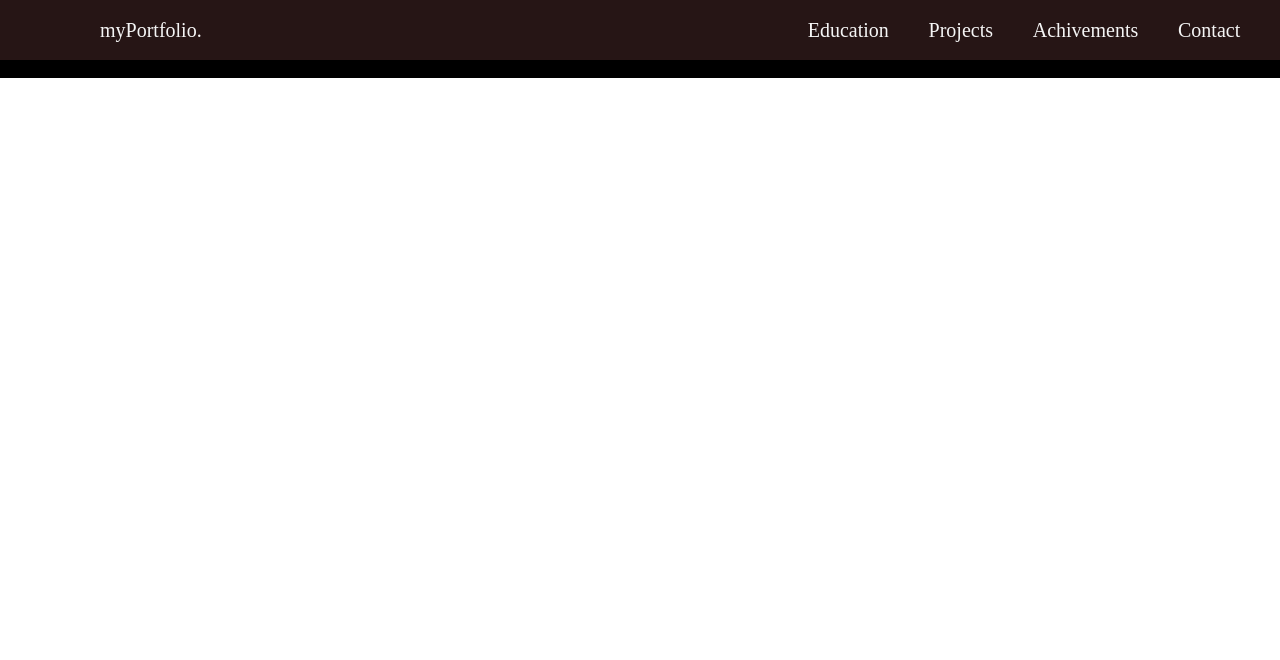
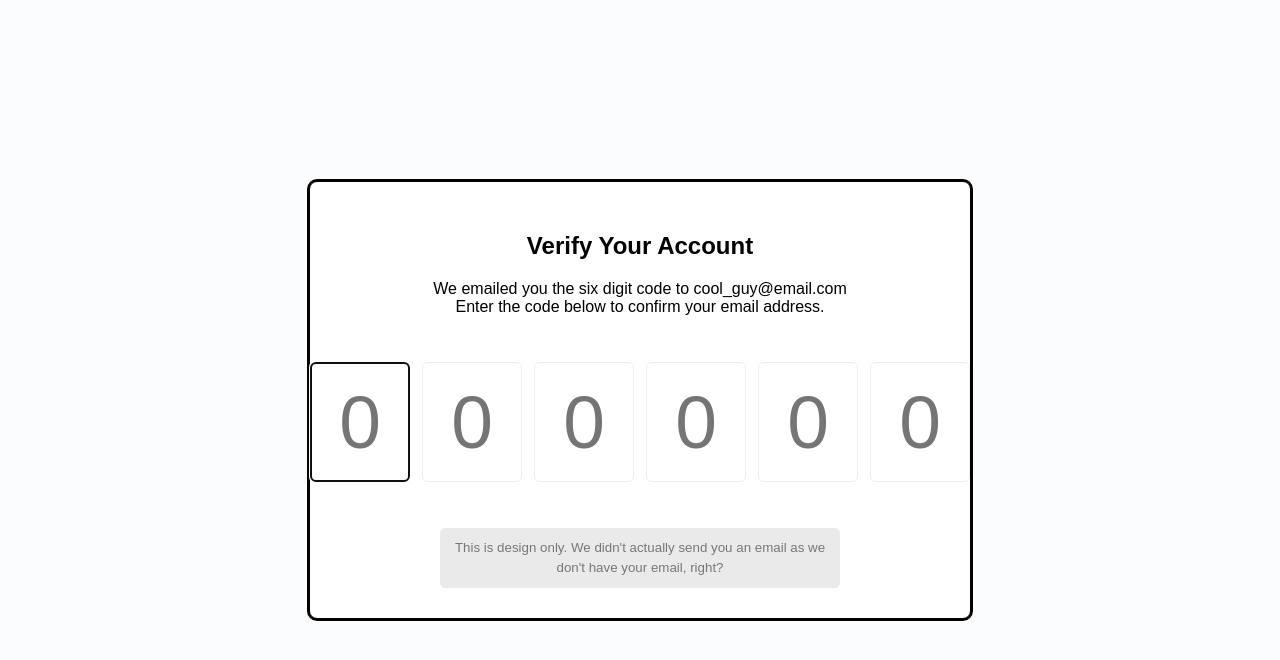
Before and after one commit to yashbanarase/Verify_UI, a plain HTML site: page index.html in a window 1280 px wide. Drawn offline with Linux system fonts and the light colour scheme; a web font is replaced by a local one.

Commit message:
Project2

```diff
--- a/index.html
+++ b/index.html
@@ -1,28 +1,27 @@
 <!DOCTYPE html>
 <html lang="en">
   <head>
-    <meta charset="UTF-8">
-    <meta name="viewport" content="width=device-width, initial-scale=1.0">
-    <title>Document</title>
-    <link rel="stylesheet" href="style.css"/>
+    <meta charset="UTF-8" />
+    <meta name="viewport" content="width=device-width, initial-scale=1.0" />
+    <link rel="stylesheet" href="style.css" />
+    <title>Verify Account</title>
   </head>
   <body>
-    <header>
-        <div id="navbar">
-            <div id="logo">
-                <a >myPortfolio.</a>
+    <div class="container">
+      <h2>Verify Your Account</h2>
+      <p>We emailed you the six digit code to cool_guy@email.com <br/> Enter the code below to confirm your email address.</p>
+      <div class="code-container">
+        <input type="number" class="code" placeholder="0" min="0" max="9" required>
+        <input type="number" class="code" placeholder="0" min="0" max="9" required>
+        <input type="number" class="code" placeholder="0" min="0" max="9" required>
+        <input type="number" class="code" placeholder="0" min="0" max="9" required>
+        <input type="number" class="code" placeholder="0" min="0" max="9" required>
+        <input type="number" class="code" placeholder="0" min="0" max="9" required>
       </div>
-            <div id="contents">
-                <a class="content">Education</a>
-                <a class="content">Projects</a>
-                <a class="content">Achivements</a>
-                <a class="content">Contact</a>
+      <small class="info">
+        This is design only. We didn't actually send you an email as we don't have your email, right?
+      </small>
     </div>
-        </div>
-    </header>
-    <main>
-        <div id="info">My name is Yash Banarase</div>
-    </main>
     <script src="script.js"></script>
   </body>
 </html>
--- a/script.js
+++ b/script.js
@@ -0,0 +1,14 @@
+const codes = document.querySelectorAll('.code')
+
+codes[0].focus()
+
+codes.forEach((code, idx) => {
+    code.addEventListener('keydown', (e) => {
+        if(e.key >= 0 && e.key <=9) {
+            codes[idx].value = ''
+            setTimeout(() => codes[idx + 1].focus(), 10)
+        } else if(e.key === 'Backspace') {
+            setTimeout(() => codes[idx - 1].focus(), 10)
+        }
+    })
+})
--- a/style.css
+++ b/style.css
@@ -1,29 +1,78 @@
-*{
-    margin: 0;
-    padding: 0;
+@import url('https://fonts.googleapis.com/css?family=Muli:300,700&display=swap');
+
+* {
+  box-sizing: border-box;
 }
 
-#navbar{
-    background-color: rgb(38, 21, 21);
-    height: 60px;
-    color: whitesmoke;
-    font-size: 20px;
-    display: flex;
-    justify-content: space-between;
-    align-items: center;
+body {
+  background-color: #fbfcfe;
+  font-family: 'Muli', sans-serif;
+  display: flex;
+  align-items: center;
+  justify-content: center;
+  height: 100vh;
+  overflow: hidden;
+  margin: 0;
 }
 
-#contents{
-    width: 40%;
-    display: flex;
-    justify-content: space-evenly;
+.container {
+  background-color: #fff;
+  border: 3px #000 solid;
+  border-radius: 10px;
+  padding: 30px;
+  max-width: 1000px;
+  text-align: center;
 }
 
-#logo{
+.code-container {
+  display: flex;
+  align-items: center;
+  justify-content: center;
+  margin: 40px 0;
+}
 
-    position: relative;
-    left: 100px;
+.code {
+  caret-color: transparent;
+  border-radius: 5px;
+  font-size: 75px;
+  height: 120px;
+  width: 100px;
+  border: 1px solid #eee;
+  margin: 1%;
+  text-align: center;
+  font-weight: 300;
+
 }
-main{
-    background-color: black;
+
+.code::-webkit-outer-spin-button,
+.code::-webkit-inner-spin-button {
+  -webkit-appearance: none;
+  margin: 0;
 }
+
+.code:valid {
+  border-color: #3498db;
+  box-shadow: 0 10px 10px -5px rgba(0, 0, 0, 0.25);
+}
+
+.info {
+  background-color: #eaeaea;
+  display: inline-block;
+  padding: 10px;
+  line-height: 20px;
+  max-width: 400px;
+  color: #777;
+  border-radius: 5px;
+}
+
+@media (max-width: 600px) {
+  .code-container {
+    flex-wrap: wrap;
+  }
+
+  .code {
+    font-size: 60px;
+    height: 80px;
+    max-width: 70px;
+  }
+}
```
Lines whose indentation alone changed are shown as unchanged.
